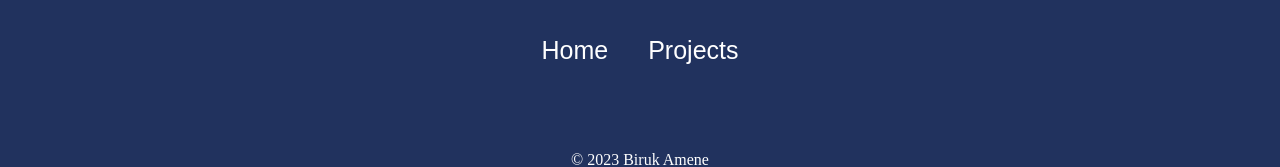
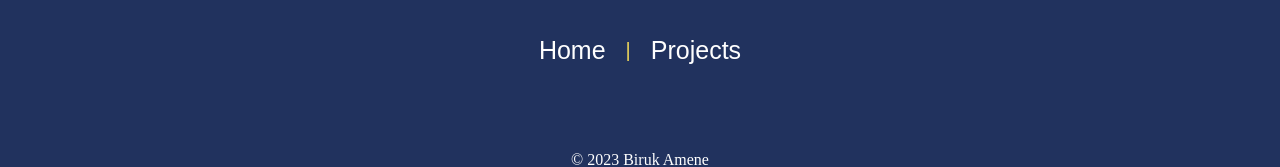
Before and after one commit to bsamene/biruk-portfolio, a React (Create React App) app: page / in a window 1280 px wide. Shown: the top 167 px of the page. Built offline with nearby package versions, Linux system fonts and the light colour scheme.

Commit message:
added tab divider

```diff
--- a/src/components/Navbar.js
+++ b/src/components/Navbar.js
@@ -25,6 +25,7 @@ function Navbar() {
         </div>
         <div className='links'>
             <Link to = "/homepage">Home </Link>
+            <span class = "divider"> | </span>
             <Link to = "/projects">Projects</Link>
         </div>
     </div>
--- a/src/styles/Navbar.css
+++ b/src/styles/Navbar.css
@@ -88,3 +88,11 @@
       flex-direction: row;
     }
   }
+
+  .divider {
+
+    font-size: 20px;
+    font-family: 'Muli', sans-serif;
+    color: #e9d35b;
+
+  }
```
